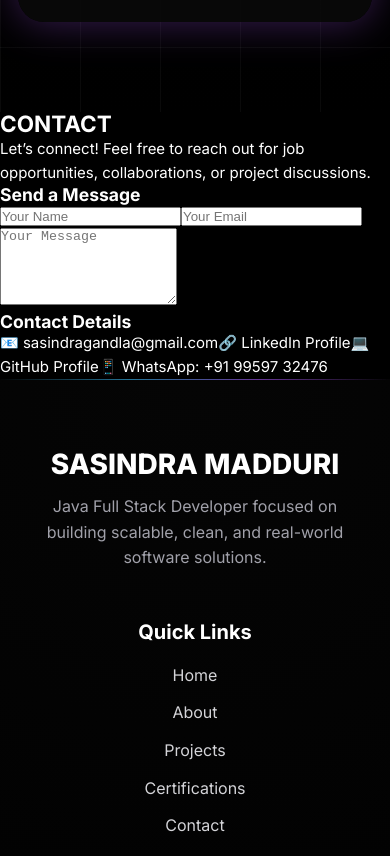
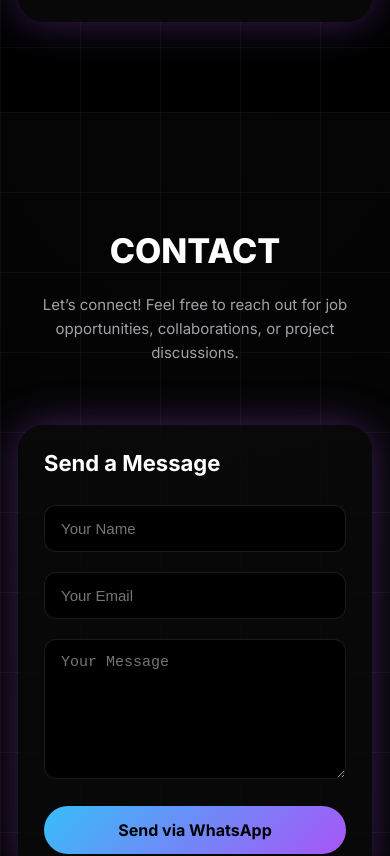
Before and after one commit to sasindra143/Sasindra-Portfolio, a React (Vite) app: page / in a window 390 px wide. Shown: the part 7329-8185 px from the top of the page. Built offline with nearby package versions, Linux system fonts and the light colour scheme.

Commit message:
update contact page

```diff
--- a/src/components/Contact.css
+++ b/src/components/Contact.css
@@ -1,8 +1,8 @@
 /* =========================
-   AI CERTIFICATIONS SECTION
+   AI CONTACT SECTION
 ========================= */
 
-.ai-cert {
+.ai-contact {
   min-height: 100vh;
   background: radial-gradient(circle at top, #050505, #000);
   color: #fff;
@@ -12,7 +12,7 @@
 }
 
 /* Grid background */
-.ai-cert::before {
+.ai-contact::before {
   content: "";
   position: absolute;
   inset: 0;
@@ -27,10 +27,9 @@
    CONTAINER
 ========================= */
 
-.ai-cert-container {
-  max-width: 1400px;
+.ai-contact-container {
+  max-width: 1200px;
   margin: auto;
-  text-align: center;
   position: relative;
   z-index: 2;
 }
@@ -39,16 +38,18 @@
    HEADINGS
 ========================= */
 
-.ai-cert-heading {
+.ai-contact-heading {
   font-size: 84px;
   font-weight: 900;
+  text-align: center;
   margin-bottom: 24px;
 }
 
-.ai-cert-subheading {
+.ai-contact-subheading {
   font-size: 22px;
   color: #a1a1aa;
-  max-width: 820px;
+  text-align: center;
+  max-width: 700px;
   margin: 0 auto 100px;
   line-height: 1.7;
 }
@@ -57,77 +58,88 @@
    GRID
 ========================= */
 
-.ai-cert-grid {
+.ai-contact-grid {
   display: grid;
-  grid-template-columns: repeat(3, 1fr);
-  gap: 50px;
+  grid-template-columns: 1fr 1fr;
+  gap: 80px;
 }
 
 /* =========================
-   CARD
+   FORM
 ========================= */
 
-.ai-cert-card {
+.ai-contact-form {
   background: rgba(10,10,10,0.85);
+  padding: 50px;
   border-radius: 26px;
-  padding: 36px;
   box-shadow: 0 0 40px rgba(168,85,247,0.35);
-  transition: transform 0.4s ease, box-shadow 0.4s ease;
 }
 
-.ai-cert-card:hover {
-  transform: translateY(-10px);
-  box-shadow: 0 0 80px rgba(56,189,248,0.6);
+.ai-contact-form h3 {
+  font-size: 26px;
+  margin-bottom: 30px;
+}
+
+.ai-contact-form input,
+.ai-contact-form textarea {
+  width: 100%;
+  background: #000;
+  border: 1px solid rgba(255,255,255,0.1);
+  padding: 14px 16px;
+  margin-bottom: 20px;
+  border-radius: 12px;
+  color: #fff;
+  font-size: 16px;
+}
+
+.ai-contact-form textarea {
+  min-height: 140px;
+  resize: vertical;
+}
+
+.ai-contact-form button {
+  width: 100%;
+  padding: 16px;
+  font-size: 18px;
+  border-radius: 999px;
+  border: none;
+  cursor: pointer;
+  background: linear-gradient(135deg, #38bdf8, #a855f7);
+  color: #000;
+  font-weight: 700;
 }
 
 /* =========================
-   IMAGE
+   CONTACT INFO
 ========================= */
 
-.ai-cert-image img {
-  width: 100%;
-  height: 180px;
-  object-fit: cover;
-  border-radius: 18px;
-  margin-bottom: 24px;
+.ai-contact-info {
+  background: rgba(10,10,10,0.85);
+  padding: 50px;
+  border-radius: 26px;
+  box-shadow: 0 0 40px rgba(56,189,248,0.35);
 }
 
-/* =========================
-   CONTENT
-========================= */
-
-.ai-cert-content h3 {
-  font-size: 22px;
-  margin-bottom: 8px;
+.ai-contact-info h3 {
+  font-size: 26px;
+  margin-bottom: 30px;
 }
 
-.cert-provider {
+.ai-contact-info a {
   display: block;
-  font-size: 15px;
-  color: #38bdf8;
-  margin-bottom: 14px;
+  margin-bottom: 20px;
+  font-size: 18px;
+  color: #d4d4d8;
+  text-decoration: none;
 }
 
-.cert-desc {
-  font-size: 16px;
-  color: #d4d4d8;
-  line-height: 1.6;
+.ai-contact-info a:hover {
+  color: #38bdf8;
 }
 
-/* =========================
-   LINK
-========================= */
-
-.cert-link {
-  display: inline-block;
-  margin-top: 18px;
-  padding: 12px 26px;
-  border-radius: 999px;
-  background: linear-gradient(135deg, #38bdf8, #a855f7);
-  color: #000;
+.ai-contact-info .whatsapp {
+  color: #22c55e;
   font-weight: 600;
-  text-decoration: none;
-  font-size: 14px;
 }
 
 /* =========================
@@ -135,21 +147,21 @@
 ========================= */
 
 @media (max-width: 1200px) {
-  .ai-cert {
+  .ai-contact {
     padding: 180px 60px 140px;
   }
 
-  .ai-cert-heading {
+  .ai-contact-heading {
     font-size: 60px;
   }
 
-  .ai-cert-subheading {
+  .ai-contact-subheading {
     font-size: 18px;
     margin-bottom: 80px;
   }
 
-  .ai-cert-grid {
-    gap: 40px;
+  .ai-contact-grid {
+    gap: 50px;
   }
 }
 
@@ -158,25 +170,21 @@
 ========================= */
 
 @media (max-width: 900px) {
-  .ai-cert {
+  .ai-contact {
     padding: 140px 32px 120px;
   }
 
-  .ai-cert-grid {
-    grid-template-columns: repeat(2, 1fr);
-    gap: 32px;
+  .ai-contact-grid {
+    grid-template-columns: 1fr;
   }
 
-  .ai-cert-heading {
+  .ai-contact-heading {
     font-size: 48px;
   }
 
-  .ai-cert-card {
-    padding: 28px;
-  }
-
-  .ai-cert-image img {
-    height: 160px;
+  .ai-contact-form,
+  .ai-contact-info {
+    padding: 36px;
   }
 }
 
@@ -185,41 +193,41 @@
 ========================= */
 
 @media (max-width: 600px) {
-  .ai-cert {
+  .ai-contact {
     padding: 120px 18px 90px;
   }
 
-  .ai-cert-grid {
-    grid-template-columns: 1fr;
-  }
-
-  .ai-cert-heading {
+  .ai-contact-heading {
     font-size: 34px;
   }
 
-  .ai-cert-subheading {
+  .ai-contact-subheading {
     font-size: 15px;
     margin-bottom: 60px;
+    line-height: 1.6;
   }
 
-  .ai-cert-card {
-    padding: 24px;
+  .ai-contact-form,
+  .ai-contact-info {
+    padding: 26px;
   }
 
-  .ai-cert-content h3 {
-    font-size: 20px;
+  .ai-contact-form h3,
+  .ai-contact-info h3 {
+    font-size: 22px;
   }
 
-  .cert-desc {
-    font-size: 14px;
+  .ai-contact-form input,
+  .ai-contact-form textarea {
+    font-size: 15px;
   }
 
-  .ai-cert-image img {
-    height: 140px;
+  .ai-contact-form button {
+    font-size: 16px;
+    padding: 14px;
   }
 
-  .cert-link {
-    padding: 12px 22px;
-    font-size: 13px;
+  .ai-contact-info a {
+    font-size: 16px;
   }
 }
```
